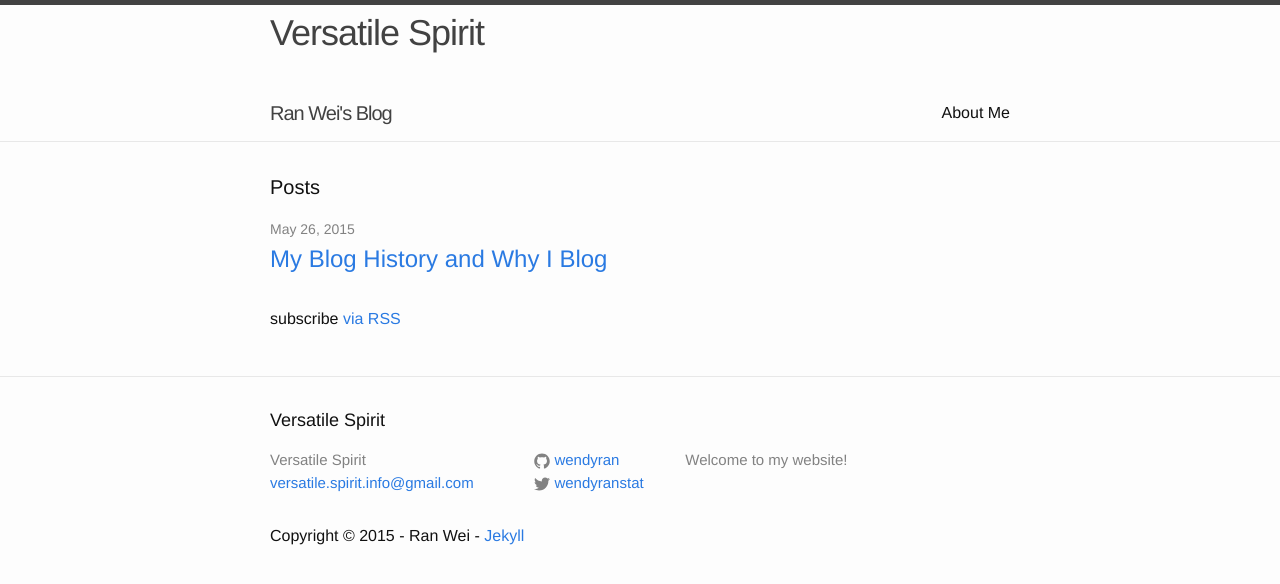
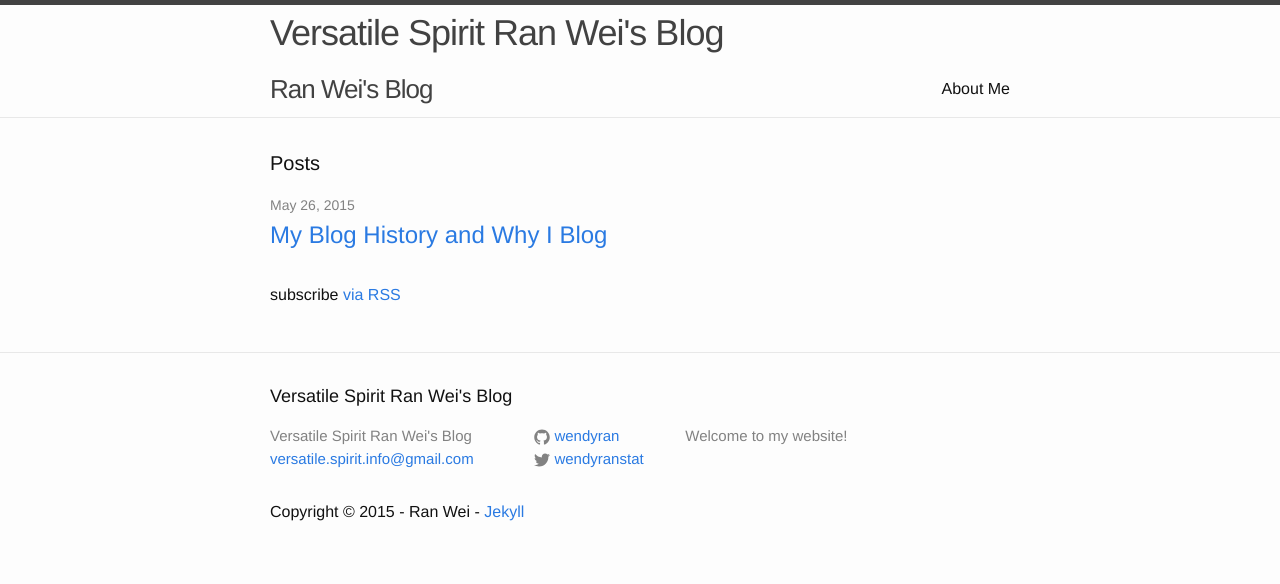
Before and after one commit to wendyran/wendyran.github.io, a Jekyll site: the page built from index.html, in a window 1280 px wide. Shown: the top 584 px of the page. Built offline with Jekyll 4.4.1, drawn with Linux system fonts in a browser that asks for light colours.

Commit message:
another trial of adding subtitle

```diff
--- a/_config.yml
+++ b/_config.yml
@@ -1,5 +1,5 @@
 # Site settings
-title: Versatile Spirit
+title: Versatile Spirit Ran Wei's Blog
 subtitle: Ran Wei's Blog
 email: versatile.spirit.info@gmail.com
 description: > # this means to ignore newlines until "baseurl:"
--- a/_includes/header.html
+++ b/_includes/header.html
@@ -4,8 +4,7 @@
 
     <a class="site-title" href="{{ site.baseurl }}/">{{ site.title }}</a>
     <br>
-    <br>
-    <a class="site-subtitle" href="{{ site.baseurl }}/">{{ site.subtitle }}</a>
+    <p class="site-subtitle">{{  site.subtitle  }}</p>
 
     <nav class="site-nav">
       <a href="#" class="menu-icon">
--- a/_sass/_layout.scss
+++ b/_sass/_layout.scss
@@ -24,7 +24,7 @@
 }
 
 .site-subtitle {
-    font-size: 20px;
+    font-size: 26px;
     line-height: 56px;
     letter-spacing: -1px;
     margin-bottom: 0;
```
Also changed, not shown: 5 other files.
